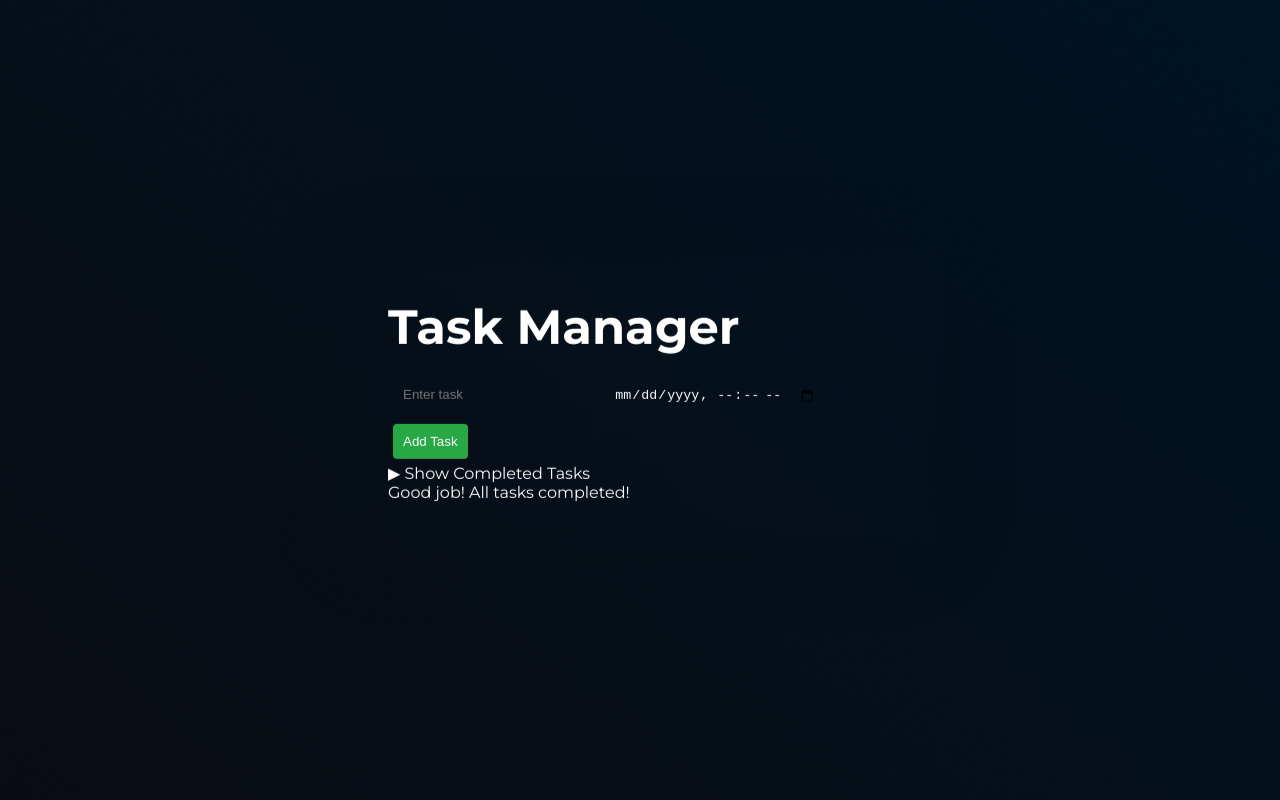
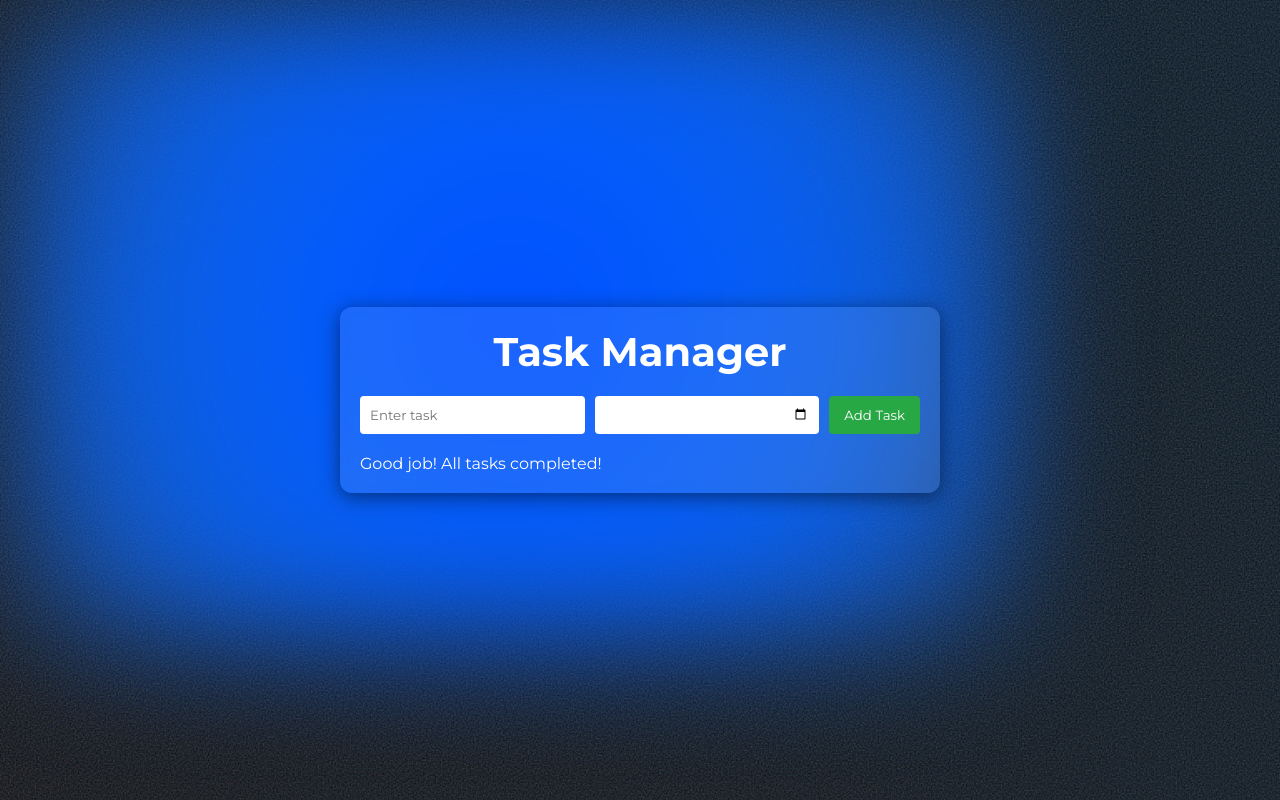
Before and after one commit to neha-priyaa/task-manager, a plain HTML site: page index.html in a window 1280 px wide. Drawn offline with Linux system fonts and the light colour scheme; a web font is replaced by a local one.

Commit message:
Update index.html

```diff
--- a/index.html
+++ b/index.html
@@ -6,7 +6,7 @@
     <title>Task Manager</title>
     <link href="https://fonts.googleapis.com/css2?family=Dongle&family=Montserrat:wght@400;700&display=swap" rel="stylesheet">
     <style>
-        /* Task Manager styles with the gradient and interactive background */
+        /* Fixed and improved styles for the task manager with gradient background */
 
         :root {
             --color-bg1: rgb(8, 10, 15);
@@ -22,28 +22,17 @@
         }
 
         * {
-            margin:0;
-            padding:0;
-            outline:none;
-            list-style:none;
-            text-decoration:none;
-            box-sizing:border-box;
-            color:#FFF;
-            background: transparent;
-            border:none;
+            margin: 0;
+            padding: 0;
+            box-sizing: border-box;
+            font-family: 'Montserrat', sans-serif;
+            color: white;
         }
 
         html, body {
-            font-family: 'Dongle', sans-serif;
             height: 100%;
-            width: 100%;
-            margin: 0;
-            padding: 0;
-        }
-
-        body {
             overflow: hidden;
-            font-family: 'Montserrat', sans-serif;
+            background: linear-gradient(40deg, var(--color-bg1), var(--color-bg2));
         }
 
         .card {
@@ -53,37 +42,42 @@
             left: 50%;
             transform: translate(-50%, -50%);
             max-width: 600px;
-            padding: 48px;
+            width: 100%;
+            padding: 20px;
             backdrop-filter: blur(10px);
-            border-radius: 8px;
-            box-shadow: 0 4px 90px rgba(0,0,0,0.1);
-            overflow: hidden;
-            user-select: none;
+            background: rgba(255, 255, 255, 0.1); /* Transparent background */
+            border-radius: 12px;
+            box-shadow: 0 4px 20px rgba(0, 0, 0, 0.5);
         }
 
         h1 {
-            font-size: 3rem;
-            margin-bottom: 16px;
+            font-size: 2.5rem;
+            margin-bottom: 20px;
+            text-align: center;
         }
 
-        p {
-            line-height: 1.6;
+        .task-form {
+            display: flex;
+            gap: 10px;
+            margin-bottom: 20px;
         }
 
-        .task-form input, .task-form button {
+        .task-form input {
             padding: 10px;
-            margin: 5px;
+            flex: 1;
             border-radius: 4px;
+            border: none;
         }
 
-        button {
+        .task-form button {
+            padding: 10px 15px;
             background-color: #28a745;
-            color: white;
             border: none;
+            border-radius: 4px;
             cursor: pointer;
         }
 
-        button:hover {
+        .task-form button:hover {
             background-color: #218838;
         }
 
@@ -98,15 +92,35 @@
             display: flex;
             justify-content: space-between;
             align-items: center;
-            border-radius: 8px;
+            border-radius: 4px;
+            background: rgba(255, 255, 255, 0.1); /* Slight transparency for tasks */
+            margin-bottom: 10px;
         }
 
+        li span {
+            margin-left: 10px;
+        }
+
+        button.delete-btn {
+            background-color: #dc3545;
+            padding: 5px 10px;
+            border-radius: 4px;
+            cursor: pointer;
+        }
+
+        button.delete-btn:hover {
+            background-color: #c82333;
+        }
+
+        /* Background Gradient and Interactive Effects */
         .gradient-bg {
             width: 100vw;
             height: 100vh;
-            position: relative;
+            position: fixed;
+            top: 0;
+            left: 0;
+            z-index: 1;
             overflow: hidden;
-            background: linear-gradient(40deg, var(--color-bg1), var(--color-bg2));
         }
 
         .noiseBg {
@@ -115,15 +129,18 @@
             height: 100%;
             top: 0;
             left: 0;
-            z-index: 1;
             mix-blend-mode: soft-light;
             opacity: 0.3;
         }
 
         .gradients-container {
-            filter: url(#goo) blur(40px);
+            filter: blur(60px);
             width: 100%;
             height: 100%;
+            position: absolute;
+            top: 0;
+            left: 0;
+            z-index: 2;
         }
 
         .g1, .g2, .g3, .g4, .g5 {
@@ -131,6 +148,7 @@
             width: var(--circle-size);
             height: var(--circle-size);
             mix-blend-mode: var(--blending);
+            background: radial-gradient(circle, rgba(var(--color1), 0.8), transparent);
         }
 
         .interactive {
@@ -139,12 +157,21 @@
             height: 100%;
             top: -50%;
             left: -50%;
-            opacity: 0.7;
+            z-index: 3;
+        }
+
+        /* Hide completed tasks by default */
+        #completedTasks.hidden {
+            display: none;
+        }
+
+        #message.hidden {
+            display: none;
         }
     </style>
 </head>
 <body>
-    <!-- Gradient and Noise Background -->
+    <!-- Background -->
     <div class="gradient-bg">
         <svg xmlns='http://www.w3.org/2000/svg' class="noiseBg" viewBox="0 0 100% 100%">
             <filter id='noiseFilterBg'>
@@ -162,9 +189,8 @@
         </div>
     </div>
 
-    <!-- Task Manager Card -->
+    <!-- Task Manager -->
     <div class="card">
-        <div class="content">
         <h1>Task Manager</h1>
         <div class="task-form">
             <input type="text" id="taskInput" placeholder="Enter task">
@@ -172,25 +198,9 @@
             <button onclick="addTask()">Add Task</button>
         </div>
         <ul id="taskList"></ul>
-            <div class="arrow" id="toggleArrow" onclick="toggleCompletedTasks()">
-                <span id="arrowIcon">▶</span>
-                <span>Show Completed Tasks</span>
+        <ul id="completedTasks" class="hidden"></ul>
+        <div id="message" class="hidden">Good job! All tasks completed!</div>
     </div>
-            <ul id="completedTasks" class="hidden"></ul>
-            <div id="message" class="message hidden">Good job! All tasks completed!</div>
-        </div>
-    </div>
-
-    <!-- Include SVG filter definitions -->
-    <svg xmlns="http://www.w3.org/2000/svg" class="svgBlur" style="display:none;">
-        <defs>
-            <filter id="goo">
-                <feGaussianBlur in="SourceGraphic" stdDeviation="10" result="blur" />
-                <feColorMatrix in="blur" mode="matrix" values="1 0 0 0 0  0 1 0 0 0  0 0 1 0 0  0 0 0 18 -8" result="goo" />
-                <feBlend in="SourceGraphic" in2="goo" />
-            </filter>
-        </defs>
-    </svg>
 
     <script>
         let showCompleted = false;
@@ -198,7 +208,6 @@
         function addTask() {
             const taskInput = document.getElementById('taskInput');
             const taskTime = document.getElementById('taskTime');
-            const taskList = document.getElementById('taskList');
             if (taskInput.value === '' || taskTime.value === '') {
                 alert('Please enter both task and time.');
                 return;
@@ -238,8 +247,8 @@
             const message = document.getElementById('message');
             taskList.innerHTML = '';
             completedTasks.innerHTML = '';
+
             const tasks = JSON.parse(localStorage.getItem('tasks')) || [];
-
             const pendingTasks = tasks.filter(task => !task.completed);
             const doneTasks = tasks.filter(task => task.completed);
 
@@ -248,7 +257,7 @@
                 li.innerHTML = `
                     <input type="checkbox" onclick="toggleTaskCompletion(${index})">
                     <span>${task.text} - ${new Date(task.time).toLocaleString()}</span>
-                    <button onclick="removeTask(${index})">Delete</button>
+                    <button class="delete-btn" onclick="removeTask(${index})">Delete</button>
                 `;
                 taskList.appendChild(li);
             });
@@ -258,7 +267,7 @@
                 li.innerHTML = `
                     <input type="checkbox" checked onclick="toggleTaskCompletion(${index})">
                     <span>${task.text} - ${new Date(task.time).toLocaleString()}</span>
-                    <button onclick="removeTask(${index}, true)">Delete</button>
+                    <button class="delete-btn" onclick="removeTask(${index}, true)">Delete</button>
                 `;
                 completedTasks.appendChild(li);
             });
```
Lines whose indentation alone changed are shown as unchanged.
